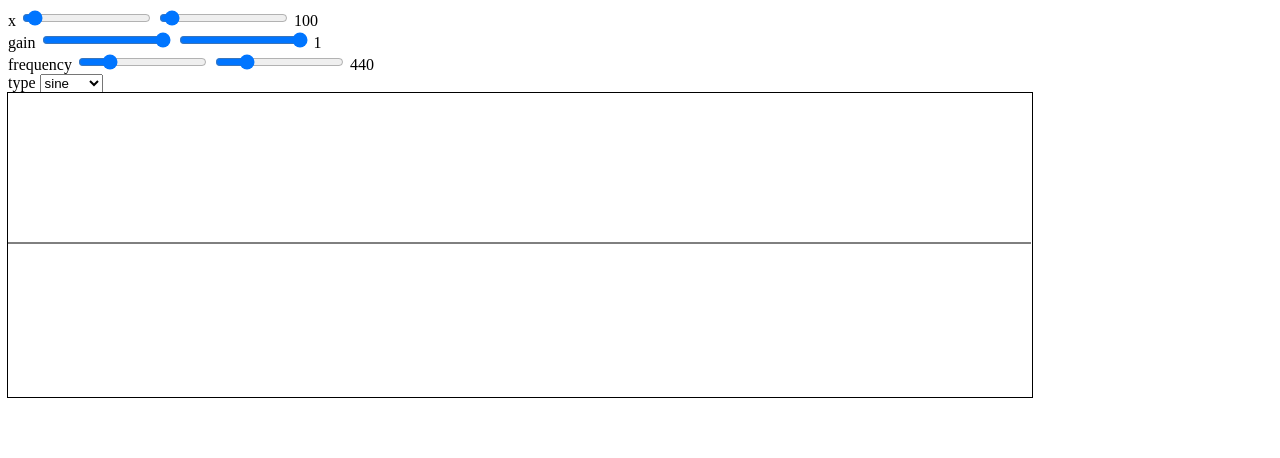
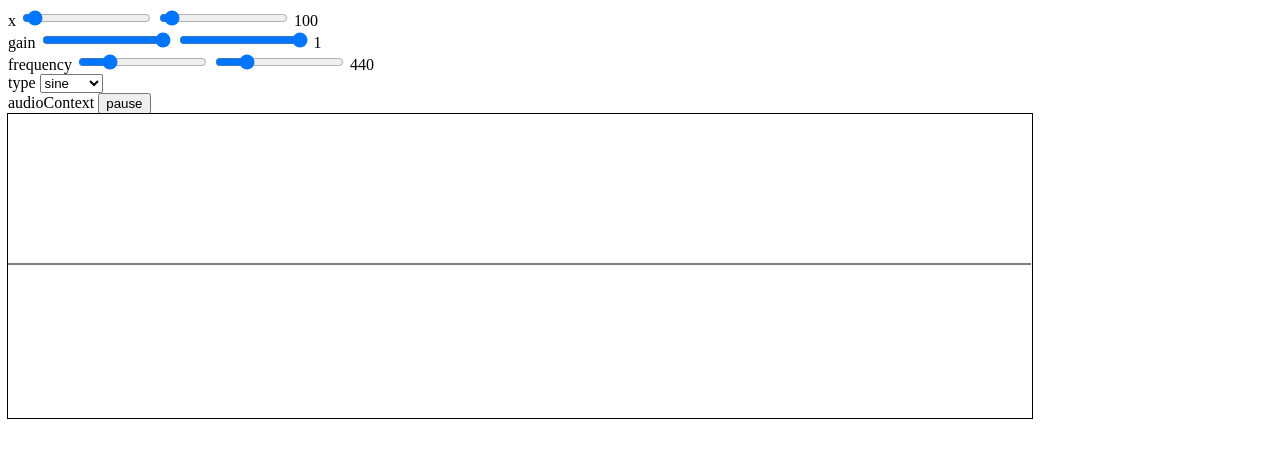
Before and after one commit to vug/freqazoid, a website: page studies/02_waa.html in a window 1280 px wide. Drawn offline with nearby package versions, Linux system fonts and the light colour scheme.

Commit message:
functionality and UI to suspend and resume audio context

```diff
--- a/studies/02_waa.html
+++ b/studies/02_waa.html
@@ -34,6 +34,11 @@
             <option>sine</option>
             <option>square</option>
         </select>
+    </div>
+
+    <div>
+        <label>audioContext</label>
+        <button v-on:click="pauseAudioEngine">{{enginePlaying ? 'pause' : 'play'}}</button>
     </div>
 </div>
 
@@ -111,8 +116,24 @@ var vue =  new Vue({
     el: '#app',
     data: {
         ae: ae,
+        enginePlaying: true,
         x: 100
     },
+    methods: {
+        pauseAudioEngine: function() {
+            if(this.ae.context.state === "running") {
+                this.ae.context.suspend();
+                this.enginePlaying = false;
+            }
+            else if(this.ae.context.state === "suspended") {
+                this.ae.context.resume();
+                this.enginePlaying = true;
+            }
+        }
+    },
+    computed: {
+
+    }
 });
 
 //var buffer = context.createBuffer(1, 44100, 44100);
```
